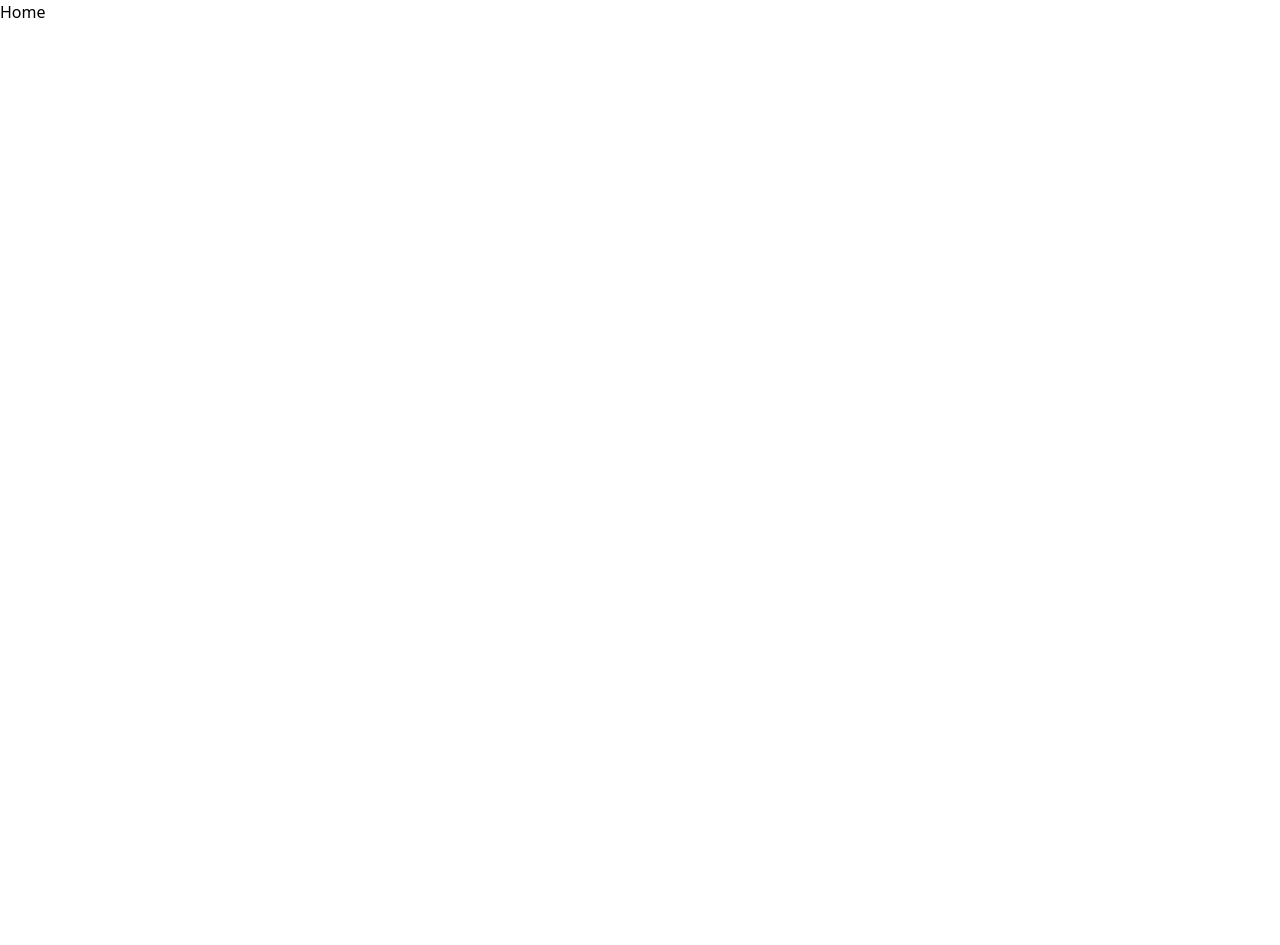
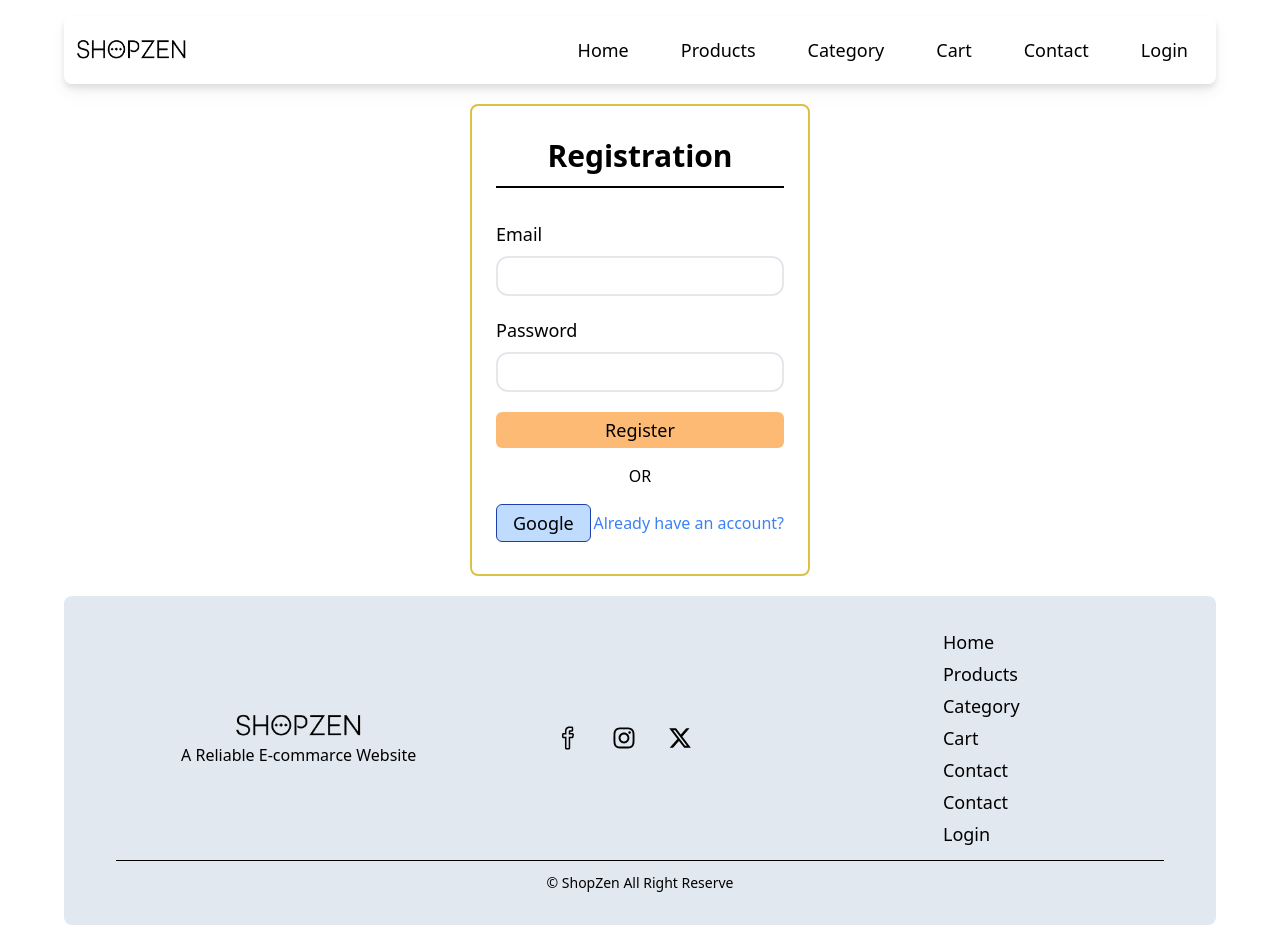
Before and after one commit to saifullah-10/ecom-store, a React (Vite) app: page /register in a window 1280 px wide. Before the commit the page ends 800 px from the top, so only its background shows below. Built offline with nearby package versions, Linux system fonts and the light colour scheme.

Commit message:
create login and registration page

```diff
--- a/src/Root.jsx
+++ b/src/Root.jsx
@@ -1,10 +1,15 @@
-import Home from "./pages/home/Home";
+import { Outlet } from "react-router-dom";
+import Navbar from "./components/Navbar";
+import Footer from "./components/Footer";
+// import Home from "./pages/home/Home";
 
 export default function Root() {
   return (
-    <section>
+    <section className=" max-w-[1440px] w-[90%] mx-auto">
       <div>
-        <Home />
+        <Navbar />
+        <Outlet />
+        <Footer />
       </div>
     </section>
   );
--- a/src/components/Footer.jsx
+++ b/src/components/Footer.jsx
@@ -1,3 +1,52 @@
+import Logo from "../assets/shop-logo.png";
+import { SlSocialFacebook } from "react-icons/sl";
+import { FaInstagram } from "react-icons/fa";
+import { FaXTwitter } from "react-icons/fa6";
 export default function Footer() {
-  return <div>Footer</div>;
+  return (
+    <footer>
+      <div className=" bg-slate-200 rounded-lg p-8 mb-5">
+        <div className=" flex justify-between items-center px-8">
+          <div className="flex flex-1 flex-col items-center">
+            <img className=" w-32" src={Logo} alt="" />
+            <p>A Reliable E-commarce Website </p>
+          </div>
+          <div className=" flex-1 flex justify-center">
+            <ul className=" text-2xl flex gap-8">
+              <li className=" cursor-pointer">
+                <SlSocialFacebook />
+              </li>
+              <li className=" cursor-pointer">
+                <FaInstagram />
+              </li>
+              <li className=" cursor-pointer">
+                <FaXTwitter />
+              </li>
+              <li></li>
+            </ul>
+          </div>
+          <div className="flex-1 flex justify-center">
+            <ul className=" text-lg flex flex-col gap-1">
+              <li className=" cursor-pointer hover:text-orange-600">Home</li>
+              <li className=" cursor-pointer hover:text-orange-600">
+                Products
+              </li>
+              <li className=" cursor-pointer hover:text-orange-600">
+                Category
+              </li>
+              <li className=" cursor-pointer hover:text-orange-600">Cart</li>
+              <li className=" cursor-pointer hover:text-orange-600">Contact</li>
+              <li className=" cursor-pointer hover:text-orange-600">Contact</li>
+              <li className=" cursor-pointer hover:text-orange-600">Login</li>
+            </ul>
+          </div>
+        </div>
+
+        <div className=" my-3 h-[1px] bg-black mx-5"></div>
+        <div className=" flex justify-center ">
+          <p className=" text-sm ">&copy; ShopZen All Right Reserve</p>
+        </div>
+      </div>
+    </footer>
+  );
 }
--- a/src/components/Navbar.jsx
+++ b/src/components/Navbar.jsx
@@ -1,3 +1,34 @@
+import Logo from "../assets/shop-logo.png";
 export default function Navbar() {
-  return <div>Navbar</div>;
+  return (
+    <header className="  mt-4 bg-white rounded-lg drop-shadow-lg px-3 py-4">
+      <nav className=" flex justify-between items-center">
+        <div>
+          <img className=" w-28" src={Logo} alt="logo" />
+        </div>
+        <div>
+          <ul className=" flex gap-5 text-lg ">
+            <li className=" py-1 font-sm  px-4 rounded-lg cursor-pointer">
+              Home
+            </li>
+            <li className=" py-1 font-sm  px-4 rounded-lg cursor-pointer">
+              Products
+            </li>
+            <li className=" py-1 font-sm  px-4 rounded-lg cursor-pointer">
+              Category
+            </li>
+            <li className=" py-1 font-sm  px-4 rounded-lg cursor-pointer">
+              Cart
+            </li>
+            <li className=" py-1 font-sm  px-4 rounded-lg cursor-pointer">
+              Contact
+            </li>
+            <li className=" py-1 font-sm  px-4 rounded-lg cursor-pointer">
+              Login
+            </li>
+          </ul>
+        </div>
+      </nav>
+    </header>
+  );
 }
--- a/src/main.jsx
+++ b/src/main.jsx
@@ -2,10 +2,12 @@ import { StrictMode } from "react";
 import { createRoot } from "react-dom/client";
 
 import "./index.css";
-import Root from "./Root.jsx";
+
+import { RouterProvider } from "react-router-dom";
+import router from "./routes/route.jsx";
 
 createRoot(document.getElementById("root")).render(
   <StrictMode>
-    <Root />
+    <RouterProvider router={router} />
   </StrictMode>
 );
--- a/src/pages/login/Login.jsx
+++ b/src/pages/login/Login.jsx
@@ -1,3 +1,60 @@
+import { Link } from "react-router-dom";
+
 export default function Login() {
-  return <div>Login</div>;
+  return (
+    <div className=" flex justify-center items-center my-5">
+      <div>
+        <div className=" border-2 border-[#dcc146] rounded-lg px-6 py-8">
+          <div className=" mb-8">
+            <h1 className=" text-3xl mb-3 font-bold text-center">Login</h1>
+            <div className=" w-full h-[2px] bg-black mx-auto"></div>
+          </div>
+          <form className=" flex flex-col gap-5 ">
+            <fieldset className=" flex flex-col gap-2">
+              <label className=" font-medium text-lg " htmlFor="email">
+                Email
+              </label>
+              <input
+                type="email"
+                className=" text-lg border-2 w-72 rounded-xl py-1 px-3 outline-orange-200"
+                id="email"
+                name="password"
+                required
+              />
+            </fieldset>
+            <fieldset className=" flex flex-col gap-2">
+              <label className="  font-medium text-lg " htmlFor="password">
+                Password
+              </label>
+              <input
+                type="password"
+                className=" text-lg border-2 w-72 rounded-xl py-1 px-3 outline-orange-200"
+                id="password"
+                name="password"
+                required
+              />
+            </fieldset>
+            <input
+              className=" py-1 cursor-pointer text-lg font-medium bg-orange-300 rounded-md"
+              type="submit"
+              value="Log In"
+            />
+          </form>
+          <div className="my-4">
+            <h1 className="text-center">OR</h1>
+          </div>
+          <div className=" flex items-center justify-between">
+            <button className="py-1 px-4 rounded-md text-lg font-medium bg-blue-200 border border-blue-800">
+              Google
+            </button>
+            <Link to={"/register"}>
+              <p className=" cursor-pointer text-blue-500">
+                Don&apos;t have an account?
+              </p>
+            </Link>
+          </div>
+        </div>
+      </div>
+    </div>
+  );
 }
--- a/src/pages/registration/Registration.jsx
+++ b/src/pages/registration/Registration.jsx
@@ -1,3 +1,62 @@
+import { Link } from "react-router-dom";
+
 export default function Registration() {
-  return <div>Registration</div>;
+  return (
+    <div className=" flex justify-center items-center my-5">
+      <div>
+        <div className=" border-2 border-[#dcc146] rounded-lg px-6 py-8">
+          <div className=" mb-8">
+            <h1 className=" text-3xl mb-3 font-bold text-center">
+              Registration
+            </h1>
+            <div className=" w-full h-[2px] bg-black mx-auto"></div>
+          </div>
+          <form className=" flex flex-col gap-5 ">
+            <fieldset className=" flex flex-col gap-2">
+              <label className=" font-medium text-lg " htmlFor="email">
+                Email
+              </label>
+              <input
+                type="email"
+                className=" text-lg border-2 w-72 rounded-xl py-1 px-3 outline-orange-200"
+                id="email"
+                name="password"
+                required
+              />
+            </fieldset>
+            <fieldset className=" flex flex-col gap-2">
+              <label className="  font-medium text-lg " htmlFor="password">
+                Password
+              </label>
+              <input
+                type="password"
+                className=" text-lg border-2 w-72 rounded-xl py-1 px-3 outline-orange-200"
+                id="password"
+                name="password"
+                required
+              />
+            </fieldset>
+            <input
+              className=" py-1 cursor-pointer text-lg font-medium bg-orange-300 rounded-md"
+              type="submit"
+              value="Register"
+            />
+          </form>
+          <div className="my-4">
+            <h1 className="text-center">OR</h1>
+          </div>
+          <div className=" flex items-center justify-between">
+            <button className="py-1 px-4 rounded-md text-lg font-medium bg-blue-200 border border-blue-800">
+              Google
+            </button>
+            <Link to={"/login"}>
+              <p className=" cursor-pointer text-blue-500">
+                Already have an account?
+              </p>
+            </Link>
+          </div>
+        </div>
+      </div>
+    </div>
+  );
 }
--- /dev/null
+++ b/src/routes/route.jsx
@@ -0,0 +1,27 @@
+import { createBrowserRouter } from "react-router-dom";
+import Root from "../Root";
+import Login from "../pages/login/Login";
+import Registration from "../pages/registration/Registration";
+
+const router = createBrowserRouter([
+  {
+    path: "/",
+    element: <Root />,
+    children: [
+      {
+        path: "/",
+        element: <Login />,
+      },
+      {
+        path: "/login",
+        element: <Login />,
+      },
+      {
+        path: "/register",
+        element: <Registration />,
+      },
+    ],
+  },
+]);
+
+export default router;
```
Also changed, not shown: package.json (+6 -1 lines), src/assets/shop-logo.png (added), 1 other file (tests, documents, lock files or other folders).
